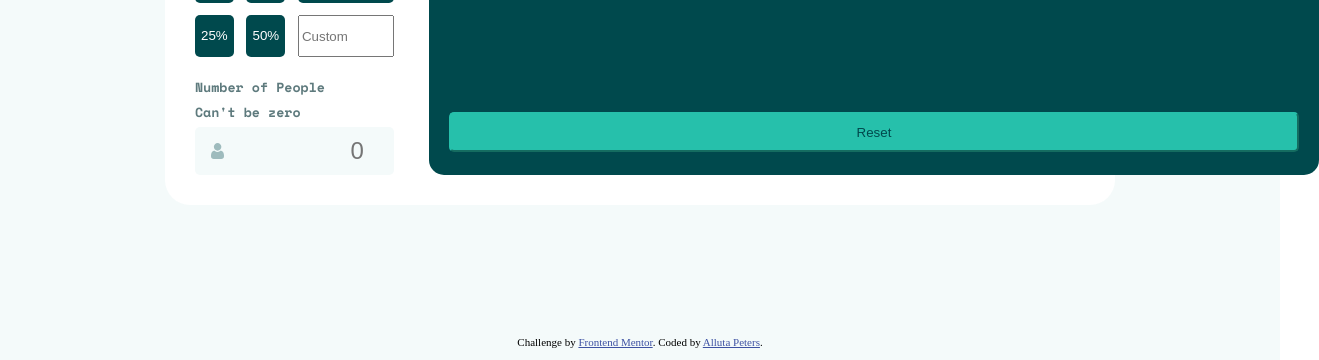
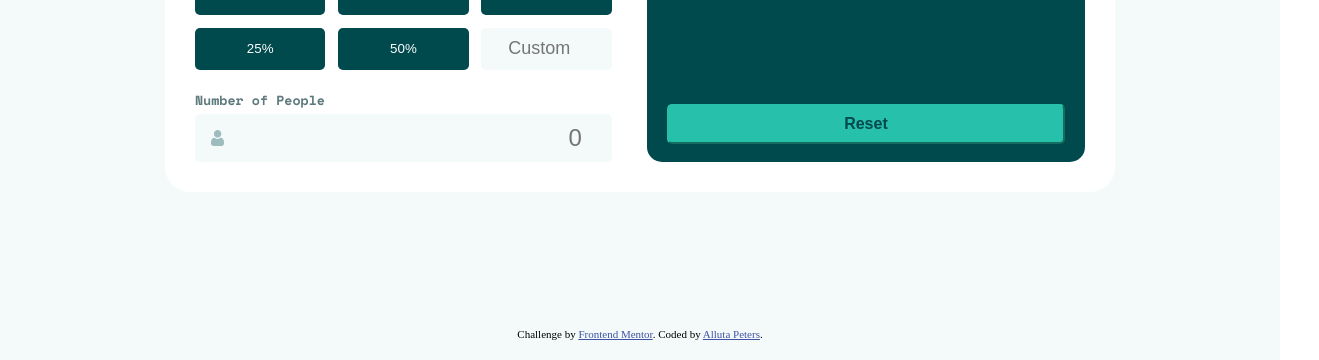
Before and after one commit to lutajpeters/tip-calculator-app, a plain HTML site: page index.html in a window 1280 px wide. Shown: the part 440-800 px from the top of the page, 1319 px wide, since content can reach past the window. Drawn offline with nearby package versions, Linux system fonts and the light colour scheme.

Commit message:
Card Styles.
updated css styles for card elements.

added hover effects. for elements.

```diff
--- a/css/tip-calculator.css
+++ b/css/tip-calculator.css
@@ -131,9 +131,18 @@ h5 {
 
 }
 
-.tip-options>p:last-child {
+.tip-options > button:hover {
+    cursor: pointer;
+}
+
+#customTip {
     background-color: var(--very-light-grayish-cyan);
     color: var(--dark-grayish-cyan);
+    text-align: center;
+    outline: none;
+    border: none;
+    font-size: 18px;
+    border-radius: 5px;
 }
 
 
@@ -142,7 +151,7 @@ h5 {
     justify-content: space-around;
     flex-direction: column;
     gap: 15px;
-    min-width: 100%;
+    width: 100%;
     min-height: 100%;
     border-radius: 15px;
     padding: 15px 20px 15px 20px;
@@ -196,7 +205,39 @@ h5 {
     border-color: var(--strong-cyan);
     position: absolute;
     bottom: 0;
+
+    font-weight: 700;
+    font-size: 16px;
+    cursor: pointer;
 }
+
+/* .tip-action > button:hover {
+    cursor: pointer;
+} */
+
+input[type=number]:focus {
+    border: 1px solid var(--strong-cyan);
+    outline: none;
+}
+
+
+.party-size-header {
+    display: flex;
+    justify-content: space-between;
+}
+
+
+.error {
+    display: none;
+    font-size: x-small;
+    color: var(--error-color);
+}
+
+
+.selected {
+    background-color: var(--strong-cyan) !important;
+}
+
 
 
 /*  */
@@ -205,10 +246,11 @@ h5 {
     font-size: 11px;
     text-align: center;
 
-    position: fixed;
-    bottom: 0;
+    position: relative;
     height: 1.5rem;
     width: 100%;
+    background-color: var(--very-light-grayish-cyan);
+    margin-top: -2rem;
 }
 
 .attribution a {
```
